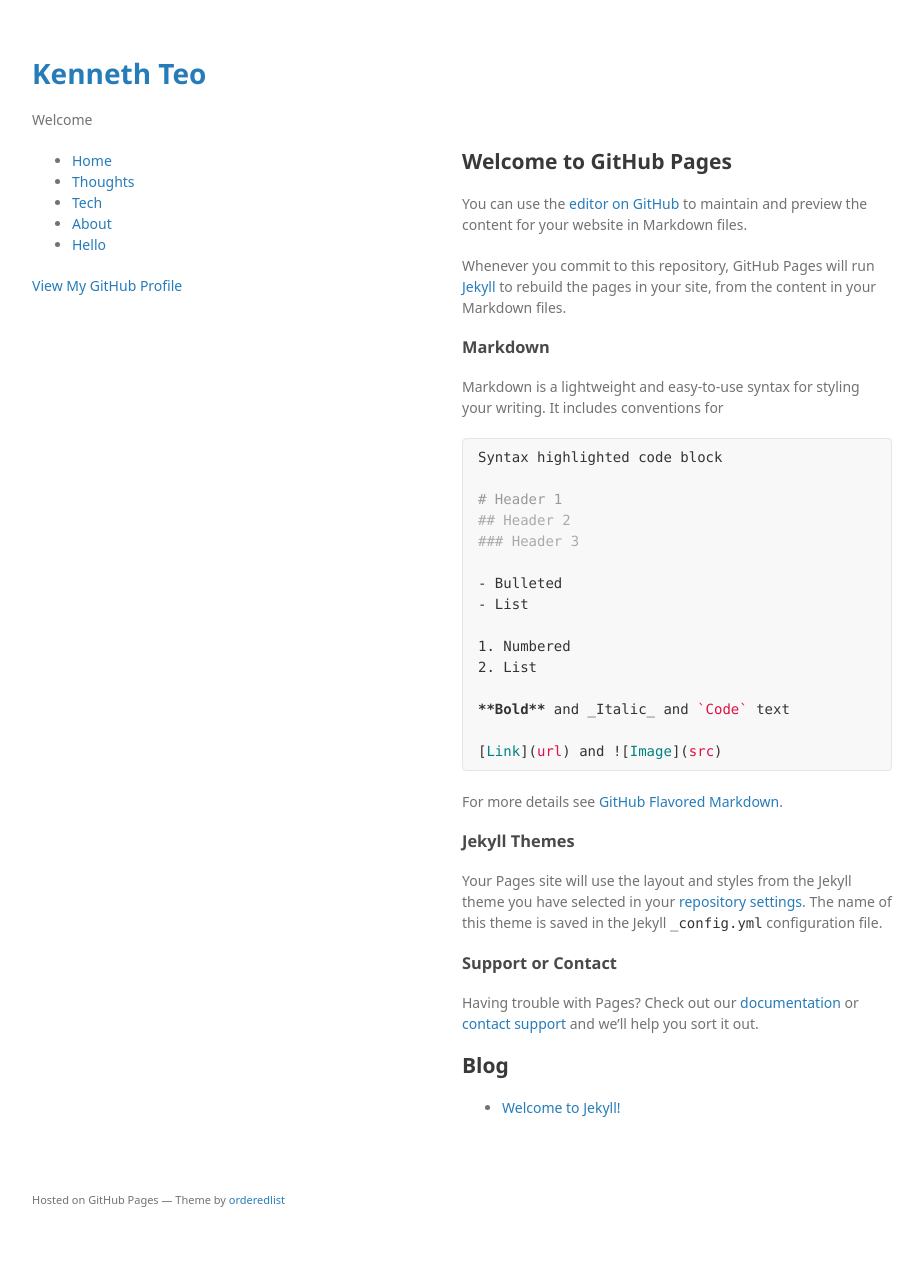
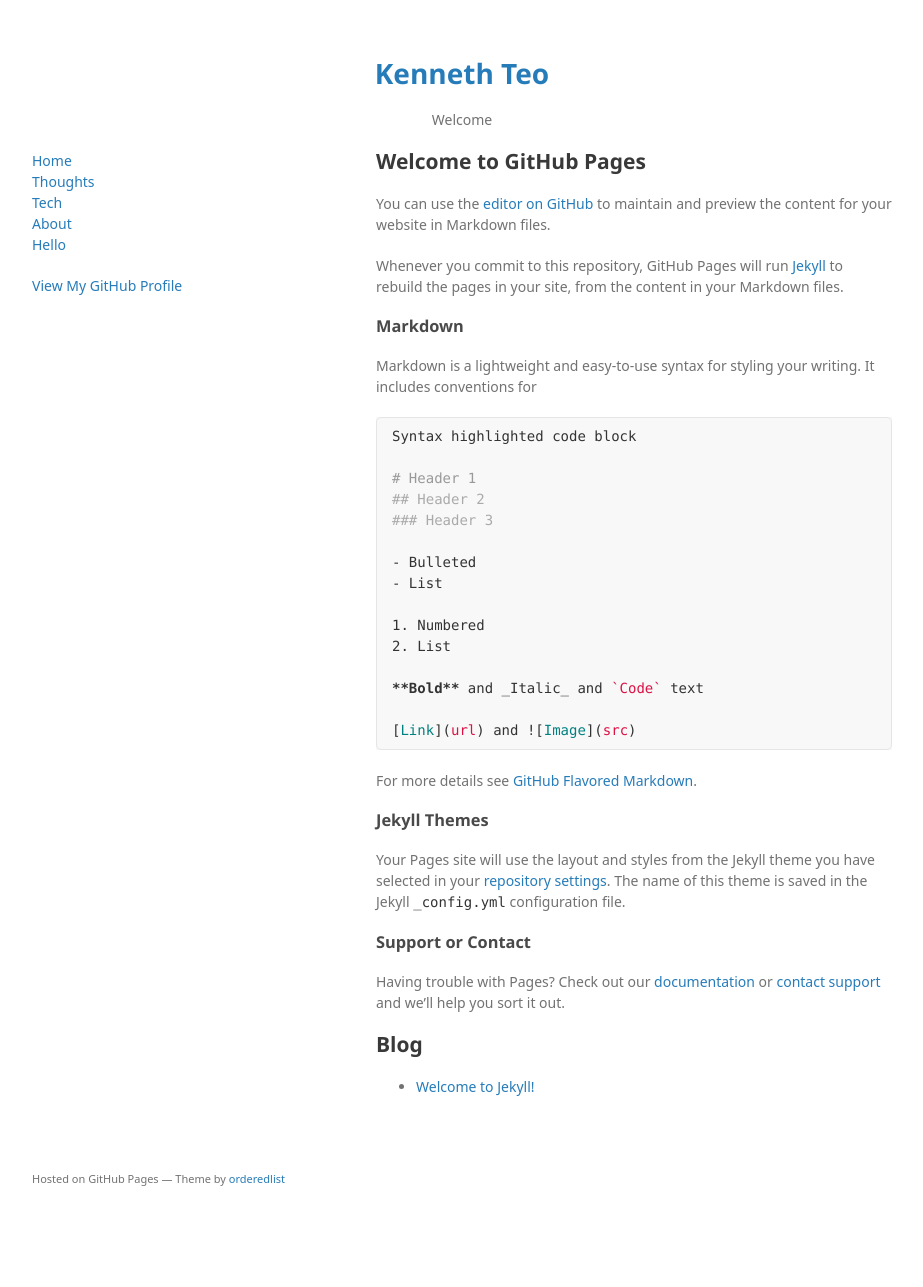
Before and after one commit to kennethteo/kennethteo.github.io, a Jekyll site: the page built from index.markdown, in a window 1280 px wide. Shown: the whole page, without its empty margins (178-1101 px from the left). Built offline with Jekyll 4.4.1, drawn with Linux system fonts in a browser that asks for light colours; some web fonts are replaced; a script that is not in the unit is left out; our own code applies the rules of GitHub Pages for plain Markdown files; after the commit the page ends 1266 px from its top, so only the background shows below that.

Commit message:
Adjusting header and nav menu

```diff
--- a/_config.yml
+++ b/_config.yml
@@ -17,6 +17,7 @@ github: [metadata]
 
 sass:
   sass_dir: _sass
+  style: compressed
 
 # Exclude from processing.
 # The following items will not be processed, by default.
--- a/_layouts/layout_double_column.html
+++ b/_layouts/layout_double_column.html
@@ -11,7 +11,7 @@
     {%- include nav_menu.html -%}
     </div>
 
-    <section>
+    <section class="main-double-col">
       {{ content }}
     </section>
 
--- a/_sass/_layout.scss
+++ b/_sass/_layout.scss
@@ -1,10 +1,12 @@
-body { background-color: #fff; padding: 50px; font: 14px/1.5 "Noto Sans", "Helvetica Neue", Helvetica, Arial, sans-serif; color: #727272; font-weight: 400; }
+body { background-color: #fff; padding: 50px 20px; font: 14px/1.5 "Noto Sans", "Helvetica Neue", Helvetica, Arial, sans-serif; color: #727272; font-weight: 400; }
 
-header { width: 100%; -webkit-font-smoothing: subpixel-antialiased; }
+.wrapper { width: 860px; margin: 0 auto; }
+
+header { width: 100%; text-align: center; -webkit-font-smoothing: subpixel-antialiased; }
 
 img { max-width: 100%; }
 
-section { width: 50%; float: left; padding-bottom: 50px; }
+section { width: 60%; float: left; padding-bottom: 50px; }
 
 small { font-size: 11px; }
 
@@ -15,17 +17,17 @@ footer { clear: left; width: 100%; -webkit-font-smoothing: subpixel-antialiased;
 
 // Single Column
 .top-menu-wrapper {
-  width: 100%;
-  text-align: center;
+  float: right;
+  right: 50%;
+  position: relative;
+  text-align: left;
 }
 
 .top-menu-wrapper nav ul {
   list-style-type: none;
-  display: block;
-  text-align: center;
+  position: relative;
+  left: 50%;
 }
-
-.top-menu-wrapper nav ul li { float: left;}
 
 .top-menu-wrapper nav li:first-child a { width: 100px; border-radius: 5px 0 0 5px; }
 
@@ -37,7 +39,7 @@ footer { clear: left; width: 100%; -webkit-font-smoothing: subpixel-antialiased;
 
 .top-menu-wrapper nav ul a:active { background-color: #f0f0f0; }
 
-.top-menu-wrapper nav ul li { border-right: none; width: 100px; }
+.top-menu-wrapper nav ul li { float: left; border-right: none; width: 100px; }
 
 .top-menu-wrapper nav ul a strong { font-size: 14px; display: block; color: #222; }
 
@@ -49,14 +51,19 @@ footer { clear: left; width: 100%; -webkit-font-smoothing: subpixel-antialiased;
 // Double Column
 .left-menu-wrapper {
   float: left;
-  width: 50%;
+  width: 40%;
 }
 
+.left-menu-wrapper ul {
+  padding: 0;
+}
 
-
+.left-menu-wrapper li {
+  list-style-type: none;
+}
 
 @media print, screen and (max-width: 960px) { div.wrapper { width: auto; margin: 0; }
-  header, section, footer { float: none; position: static; width: auto; }
+  header, section, footer { position: static; width: auto; }
   header { padding-right: 320px; }
   section { border: 1px solid #e5e5e5; border-width: 1px 0; padding: 20px 0; margin: 0 0 20px; }
   header a small { display: inline; }
--- a/_sass/_typography.scss
+++ b/_sass/_typography.scss
@@ -31,8 +31,6 @@ a:hover, a:focus { color: #069; font-weight: bold; }
 a small { font-size: 11px; color: #777; margin-top: -0.3em; display: block; }
 
 a:hover small { color: #777; }
-
-.wrapper { width: 860px; margin: 0 auto; }
 
 blockquote { border-left: 1px solid #e5e5e5; margin: 0; padding: 0 0 0 20px; font-style: italic; }
 
```
